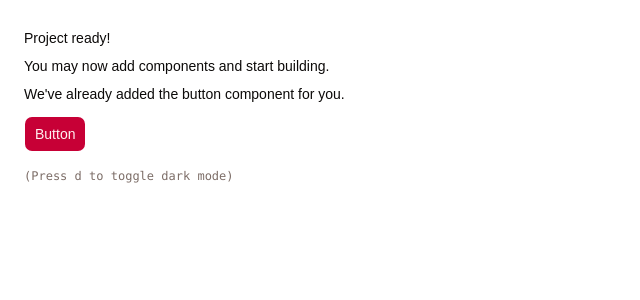
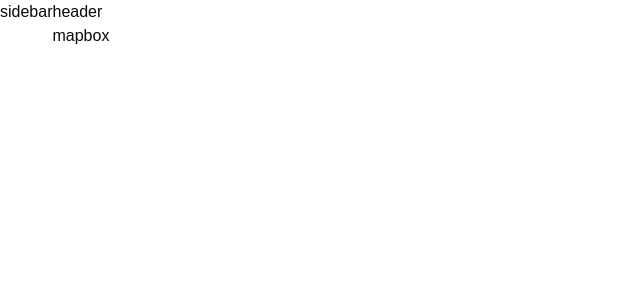
Before and after one commit to SalehNiknejad/MiniGIS-App, a React (Vite) app: page / in a window 1280 px wide. Shown: the top 300 px of the page, without its empty margins (0-640 px from the left). Built offline with nearby package versions, Linux system fonts and the light colour scheme.

Commit message:
feat: replace initial layout with AppShell component

```diff
--- a/src/App.tsx
+++ b/src/App.tsx
@@ -1,21 +1,7 @@
-import { Button } from "@/components/ui/button"
+import { AppShell } from "@/components/layout/app-shell"
 
 export function App() {
-  return (
-    <div className="flex min-h-svh p-6">
-      <div className="flex max-w-md min-w-0 flex-col gap-4 text-sm leading-loose">
-        <div>
-          <h1 className="font-medium">Project ready!</h1>
-          <p>You may now add components and start building.</p>
-          <p>We&apos;ve already added the button component for you.</p>
-          <Button className="mt-2">Button</Button>
-        </div>
-        <div className="font-mono text-xs text-muted-foreground">
-          (Press <kbd>d</kbd> to toggle dark mode)
-        </div>
-      </div>
-    </div>
-  )
+  return <AppShell />
 }
 
 export default App
--- /dev/null
+++ b/src/components/layout/app-shell.tsx
@@ -0,0 +1,14 @@
+export function AppShell() {
+  return (
+    <div className="flex h-svh overflow-hidden bg-background text-foreground">
+      <div>sidebar</div>
+      <div className="flex min-w-0 flex-1 flex-col">
+        <div>header</div>
+
+        <main className="relative flex-1 overflow-hidden">
+          <div>mapbox</div>
+        </main>
+      </div>
+    </div>
+  )
+}
```
